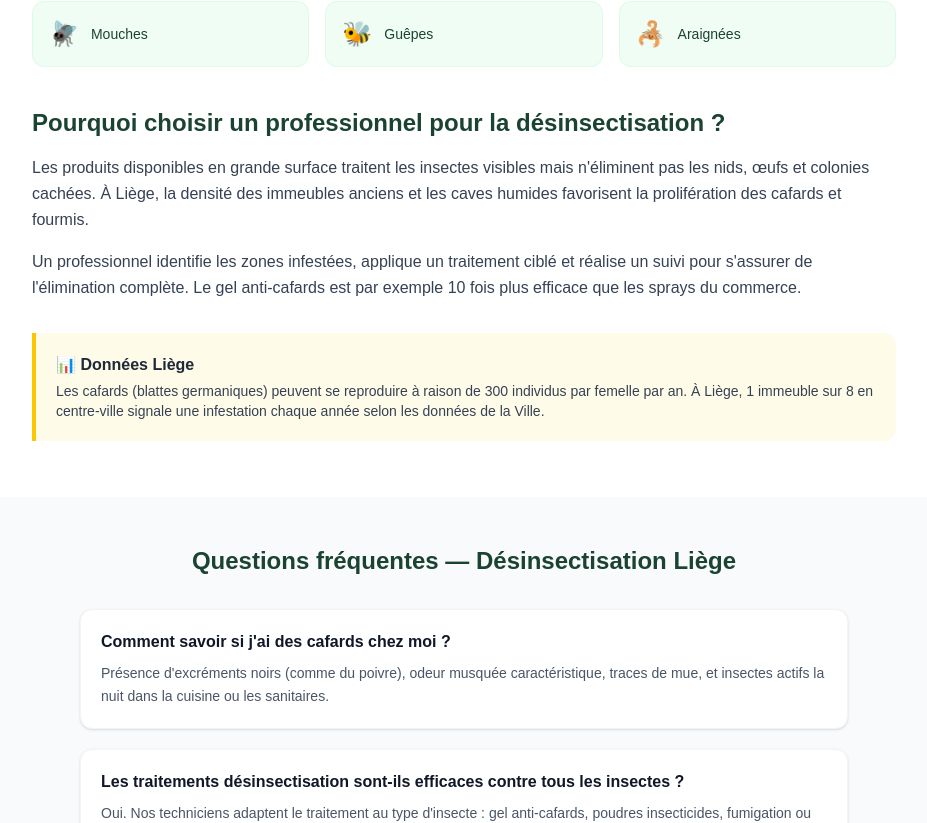
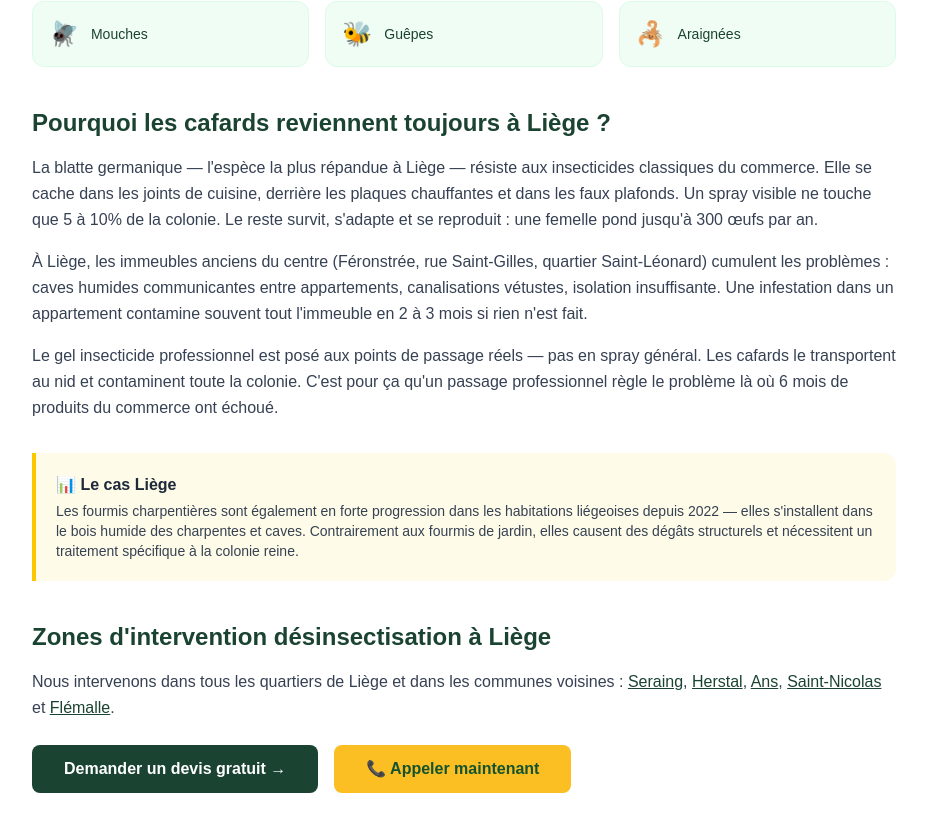
Before and after one commit to wnqgphqn5t-cmyk/sayonarat, a Next.js app: page /desinsectisation-liege in a window 1280 px wide. Shown: the part 678-1501 px from the top of the page, without its empty margins (176-1103 px from the left). Built offline with nearby package versions, Linux system fonts and the light colour scheme.

Commit message:
humanisation désinsectisation liège

```diff
--- a/app/desinsectisation-liege/page.tsx
+++ b/app/desinsectisation-liege/page.tsx
@@ -78,26 +78,64 @@ export default function DesinsectisationLiegePage() {
         </div>
 
         <h2 className="text-2xl font-bold mb-4" style={{ color: "#1B4332" }}>
-          Pourquoi choisir un professionnel pour la désinsectisation ?
+          Pourquoi les cafards reviennent toujours à Liège ?
         </h2>
         <p className="text-gray-700 mb-4 leading-relaxed">
-          Les produits disponibles en grande surface traitent les insectes visibles mais n&apos;éliminent
-          pas les nids, œufs et colonies cachées. À Liège, la densité des immeubles anciens et
-          les caves humides favorisent la prolifération des cafards et fourmis.
+          La blatte germanique — l&apos;espèce la plus répandue à Liège — résiste aux insecticides
+          classiques du commerce. Elle se cache dans les joints de cuisine, derrière les plaques
+          chauffantes et dans les faux plafonds. Un spray visible ne touche que 5 à 10% de la colonie.
+          Le reste survit, s&apos;adapte et se reproduit : une femelle pond jusqu&apos;à 300 œufs par an.
+        </p>
+        <p className="text-gray-700 mb-4 leading-relaxed">
+          À Liège, les immeubles anciens du centre (Féronstrée, rue Saint-Gilles, quartier Saint-Léonard)
+          cumulent les problèmes : caves humides communicantes entre appartements, canalisations
+          vétustes, isolation insuffisante. Une infestation dans un appartement contamine
+          souvent tout l&apos;immeuble en 2 à 3 mois si rien n&apos;est fait.
         </p>
         <p className="text-gray-700 mb-8 leading-relaxed">
-          Un professionnel identifie les zones infestées, applique un traitement ciblé et réalise
-          un suivi pour s&apos;assurer de l&apos;élimination complète. Le gel anti-cafards est par exemple
-          10 fois plus efficace que les sprays du commerce.
+          Le gel insecticide professionnel est posé aux points de passage réels — pas en spray
+          général. Les cafards le transportent au nid et contaminent toute la colonie.
+          C&apos;est pour ça qu&apos;un passage professionnel règle le problème là où 6 mois de produits
+          du commerce ont échoué.
         </p>
 
-        <div className="bg-yellow-50 border-l-4 border-yellow-400 p-5 rounded-r-xl">
-          <p className="font-semibold text-gray-800">📊 Données Liège</p>
+        <div className="bg-yellow-50 border-l-4 border-yellow-400 p-5 rounded-r-xl mb-10">
+          <p className="font-semibold text-gray-800">📊 Le cas Liège</p>
           <p className="text-sm text-gray-700 mt-1">
-            Les cafards (blattes germaniques) peuvent se reproduire à raison de 300 individus par
-            femelle par an. À Liège, 1 immeuble sur 8 en centre-ville signale une infestation
-            chaque année selon les données de la Ville.
+            Les fourmis charpentières sont également en forte progression dans les habitations
+            liégeoises depuis 2022 — elles s&apos;installent dans le bois humide des charpentes et
+            caves. Contrairement aux fourmis de jardin, elles causent des dégâts structurels
+            et nécessitent un traitement spécifique à la colonie reine.
           </p>
+        </div>
+
+        <h2 className="text-2xl font-bold mb-4" style={{ color: "#1B4332" }}>
+          Zones d&apos;intervention désinsectisation à Liège
+        </h2>
+        <p className="text-gray-700 mb-6 leading-relaxed">
+          Nous intervenons dans tous les quartiers de Liège et dans les communes voisines :
+          {" "}<Link href="/deratisation-seraing" className="underline" style={{ color: "#1B4332" }}>Seraing</Link>,
+          {" "}<Link href="/deratisation-herstal" className="underline" style={{ color: "#1B4332" }}>Herstal</Link>,
+          {" "}<Link href="/deratisation-ans" className="underline" style={{ color: "#1B4332" }}>Ans</Link>,
+          {" "}<Link href="/deratisation-saint-nicolas" className="underline" style={{ color: "#1B4332" }}>Saint-Nicolas</Link> et
+          {" "}<Link href="/deratisation-flemalle" className="underline" style={{ color: "#1B4332" }}>Flémalle</Link>.
+        </p>
+
+        <div className="flex flex-col sm:flex-row gap-4">
+          <Link
+            href="/contact"
+            style={{ backgroundColor: "#1B4332", color: "white" }}
+            className="font-bold px-8 py-3 rounded-lg hover:opacity-90 transition-opacity text-center"
+          >
+            Demander un devis gratuit →
+          </Link>
+          <a
+            href="tel:+32466442454"
+            style={{ backgroundColor: "#FBBF24", color: "#14532d" }}
+            className="font-bold px-8 py-3 rounded-lg hover:opacity-90 transition-opacity text-center"
+          >
+            📞 Appeler maintenant
+          </a>
         </div>
       </section>
 
```
